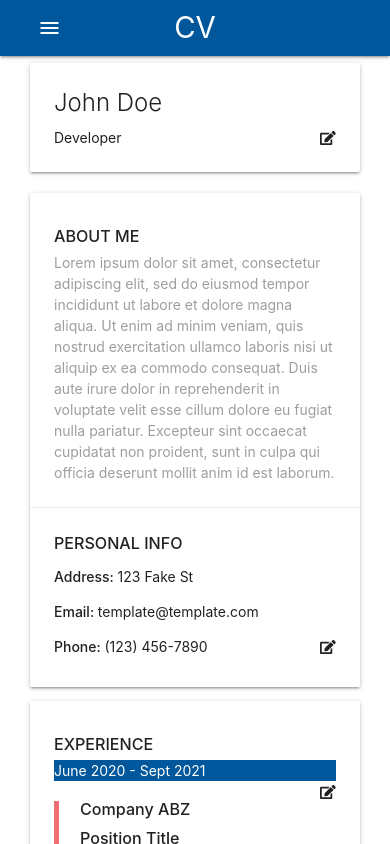
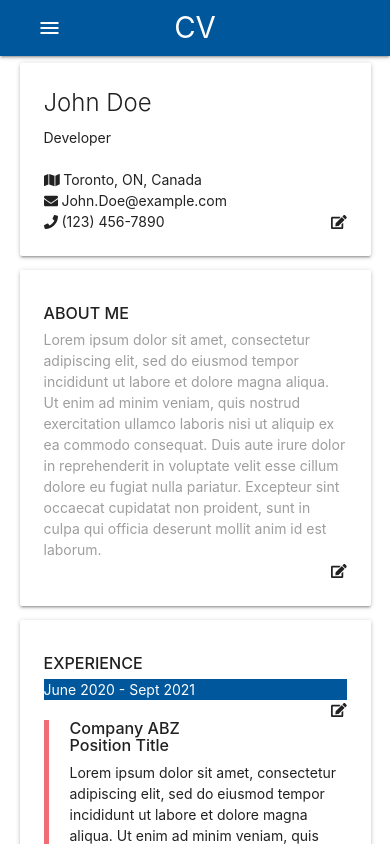
Before and after one commit to jincrypt/TOP-cv-project, a React (Create React App) app: page / in a window 390 px wide. Shown: the top 844 px of the page. Built offline with nearby package versions, Linux system fonts and the light colour scheme.

Commit message:
Shifted address, email, and phone from about me to profile section

```diff
--- a/src/components/About.js
+++ b/src/components/About.js
@@ -6,9 +6,6 @@
         super(props);
         this.state = {
             about: data.about,
-            address: data.address,
-            email: data.email,
-            phone: data.phone,
         }
     }
 
@@ -23,30 +20,11 @@
                         <p className="grey-text">
                             {this.state.about}
                         </p>
-                    </div>
-
-
-                    <div className="card-action">
-
-                        <h6>
-                            <strong>PERSONAL INFO</strong>
-                        </h6>
-                                <p>
-                                    <strong>Address: </strong>
-                                    {this.state.address}
-                                </p>
-                                <p>
-                                    <strong>Email: </strong>
-                                    {this.state.email}
-                                </p>
-                                <p>
-                                    <strong>Phone: </strong>
-                                    {this.state.phone}
-                                    <span className="right" style={{cursor:"pointer"}} onClick={this.props.toggle}>
-                                        <i className="fas fa-pen-to-square">edit</i>
-                                    </span>
-                                </p>
-
+                        <p style={{height: "22px"}}>
+                            <span className="right" style={{cursor:"pointer"}} onClick={this.props.toggle}>
+                                <i className="fas fa-pen-to-square">edit</i>
+                            </span>
+                        </p>
                     </div>
                 </div>
             </div>
--- a/src/components/AboutInput.js
+++ b/src/components/AboutInput.js
@@ -7,9 +7,6 @@
         super(props);
         this.state = {
             about: data.about,
-            address: data.address,
-            email: data.email,
-            phone: data.phone,
         };
 
         this.confirmChange = this.confirmChange.bind(this);
@@ -23,9 +20,6 @@
 
     confirmChange(e) {
         data.about = this.state.about.trim();
-        data.address = this.state.address.trim();
-        data.email = this.state.email.trim();
-        data.phone = this.state.phone.trim();
         this.props.toggle();
     }
 
@@ -52,60 +46,11 @@
                                 ref={this.aboutFieldRef}
                             />
                         </span>
-                    </div>
 
-                    <div className="card-action">
-                        <h6>
-                            <strong>PERSONAL INFO</strong>
-                        </h6>
-                        <div >
-                            <div>
-                                <strong>Address:</strong>
-                                <form className="grey-text">
-                                    <span className="input-field">
-                                        <input
-                                            placeholder="Address"
-                                            id="address"
-                                            type="text"
-                                            value={this.state.address}
-                                            onChange={this.handleChange}
-                                        />
-                                    </span>
-                                </form>
-                                <span>
-                                    <strong>Email:</strong>
-                                    <form className="grey-text">
-                                        <span className="input-field">
-                                            <input
-                                                placeholder="email"
-                                                id="email"
-                                                type="email"
-                                                value={this.state.email}
-                                                onChange={this.handleChange}
-                                            />
-                                        </span>
-                                    </form>
-                                </span>
-                                <span>
-                                    <strong>Phone:</strong>
-                                    <form className="grey-text">
-                                        <span className="input-field">
-                                            <input
-                                                placeholder="Phone Number"
-                                                id="phone"
-                                                type="text"
-                                                value={this.state.phone}
-                                                onChange={this.handleChange}
-                                            />
-                                        </span>
-                                    </form>
-                                </span>
-                                <span>
-                                    <Button buttonName="Submit" buttonEvent={this.confirmChange} />
-                                    <Button buttonName="Cancel" buttonEvent={this.props.toggle} classAppend="red" />
-                                </span>
-                            </div>
-                        </div>
+                        <span>
+                            <Button buttonName="Submit" buttonEvent={this.confirmChange} />
+                            <Button buttonName="Cancel" buttonEvent={this.props.toggle} classAppend="red" />
+                        </span>
                     </div>
                 </div>
             </div>
--- a/src/components/Experience.js
+++ b/src/components/Experience.js
@@ -28,9 +28,9 @@
                     <blockquote className="no-pad">
                         <h6 className="mt-bottom">
                             <strong>{this.state.company}</strong>
-                            <h6>
+                            <p>
                                 <strong>{this.state.title}</strong>
-                            </h6>
+                            </p>
                         </h6>
                         <p>
                             {this.state.description}
@@ -230,7 +230,6 @@
     }
 }
 
-
 class WorkExperienceCard extends Component {
     constructor(props) {
         super(props);
--- a/src/components/Home.js
+++ b/src/components/Home.js
@@ -34,25 +34,19 @@
             <section>
                 <Navbar />
                 <div className="container">
-                    <div className="row">
-                        <div className="col s12 m4 l3">
+                        <div className="col s12 m8 l9">
                             {this.state.profileInput ?
                                 <ProfileInput toggle={this.profileEdit} />
                                     :
                                 <Profile toggle={this.profileEdit} />
                             }
-                        </div>
-                        <div className="col s12 m8 l9">
                             {this.state.aboutInput ?
                                 <AboutInput toggle={this.aboutEdit} onLoad={this.textareaAutoResize}/>
                                     :
                                 <About toggle={this.aboutEdit}/>
                             }
                             <Experience onLoad={this.textareaAutoResize} />
-
-                            {/* <Education /> */}
                         </div>
-                    </div>
                 </div>
             </section>
         )
--- a/src/components/Profile.js
+++ b/src/components/Profile.js
@@ -7,6 +7,9 @@
         this.state = {
             name: data.name,
             title: data.title,
+            address: data.address,
+            email: data.email,
+            phone: data.phone,
         }
     }
 
@@ -20,6 +23,12 @@
                         </span>
                         <p>
                             {this.state.title}
+                            <br /><br />
+                            <i className="fas fa-map"></i> {this.state.address}
+                            <br />
+                            <i className="fas fa-envelope"></i> {this.state.email}
+                            <br />
+                            <i className="fas fa-phone"></i> {this.state.phone}
                             <span className="right" style={{cursor:"pointer"}} onClick={this.props.toggle}>
                                 <i className="fas fa-pen-to-square">edit</i>
                             </span>
--- a/src/components/ProfileInput.js
+++ b/src/components/ProfileInput.js
@@ -8,6 +8,9 @@
         this.state = {
             name: data.name,
             title: data.title,
+            address: data.address,
+            email: data.email,
+            phone: data.phone,
         }
         this.confirmChange = this.confirmChange.bind(this);
         this.handleChange = this.handleChange.bind(this);
@@ -16,6 +19,9 @@
     confirmChange(e) {
         data.name = this.state.name.trim();
         data.title = this.state.title.trim();
+        data.address = this.state.address.trim();
+        data.email = this.state.email.trim();
+        data.phone = this.state.phone.trim();
         this.props.toggle();
     }
 
@@ -41,7 +47,6 @@
                                 </span>
                             </form>
                         </span>
-                        <p>
                         <form className="grey-text">
                             <span className="input-field">
                                 <input
@@ -51,13 +56,33 @@
                                     value={this.state.title}
                                     onChange={this.handleChange}
                                 />
+                                <input
+                                    placeholder="Location"
+                                    id="address"
+                                    type="text"
+                                    value={this.state.address}
+                                    onChange={this.handleChange}
+                                />
+                                <input
+                                    placeholder="Email"
+                                    id="email"
+                                    type="text"
+                                    value={this.state.email}
+                                    onChange={this.handleChange}
+                                />
+                                <input
+                                    placeholder="Phone Number"
+                                    id="phone"
+                                    type="text"
+                                    value={this.state.phone}
+                                    onChange={this.handleChange}
+                                />
                             </span>
                         </form>
                         <span>
                             <Button buttonName="Submit" buttonEvent={this.confirmChange} />
                             <Button buttonName="Cancel" buttonEvent={this.props.toggle} classAppend="red" />
                         </span>
-                        </p>
                     </div>
                 </div>
             </div>
--- a/src/components/data.js
+++ b/src/components/data.js
@@ -2,8 +2,8 @@
     name: "John Doe",
     title: "Developer",
     about: "Lorem ipsum dolor sit amet, consectetur adipiscing elit, sed do eiusmod tempor incididunt ut labore et dolore magna aliqua. Ut enim ad minim veniam, quis nostrud exercitation ullamco laboris nisi ut aliquip ex ea commodo consequat. Duis aute irure dolor in reprehenderit in voluptate velit esse cillum dolore eu fugiat nulla pariatur. Excepteur sint occaecat cupidatat non proident, sunt in culpa qui officia deserunt mollit anim id est laborum.",
-    address: "123 Fake St",
-    email: "template@template.com",
+    address: "Toronto, ON, Canada",
+    email: "John.Doe@example.com",
     phone: "(123) 456-7890",
     career: [
         {
@@ -21,6 +21,15 @@
             description: "Lorem ipsum dolor sit amet, consectetur adipiscing elit, sed do eiusmod tempor incididunt ut labore et dolore magna aliqua. Ut enim ad minim veniam, quis nostrud exercitation ullamco laboris nisi ut aliquip ex ea commodo consequat. Duis aute irure dolor in reprehenderit in voluptate velit esse cillum dolore eu fugiat nulla pariatur. Excepteur sint occaecat cupidatat non proident, sunt in culpa qui officia deserunt mollit anim id est laborum.",
         },
     ],
+    education: [
+        {
+            id: 0,
+            date: "Sept 2016 - April 2020",
+            school: "University of Universities",
+            program: "Bachelors of Bachelors",
+            description: "Lorem ipsum dolor sit amet, consectetur adipiscing elit, sed do eiusmod tempor incididunt ut labore et dolore magna aliqua. Ut enim ad minim veniam, quis nostrud exercitation ullamco laboris nisi ut aliquip ex ea commodo consequat. Duis aute irure dolor in reprehenderit in voluptate velit esse cillum dolore eu fugiat nulla pariatur. Excepteur sint occaecat cupidatat non proident, sunt in culpa qui officia deserunt mollit anim id est laborum.",
+        },
+    ],
 }
 
 export default data;
--- a/src/index.css
+++ b/src/index.css
@@ -3,6 +3,6 @@
   font-size: 14px !important;
 }
 
-#date {
+#date, input {
   font-size: 14px !important;
 }
```
Lines whose indentation alone changed are shown as unchanged.
